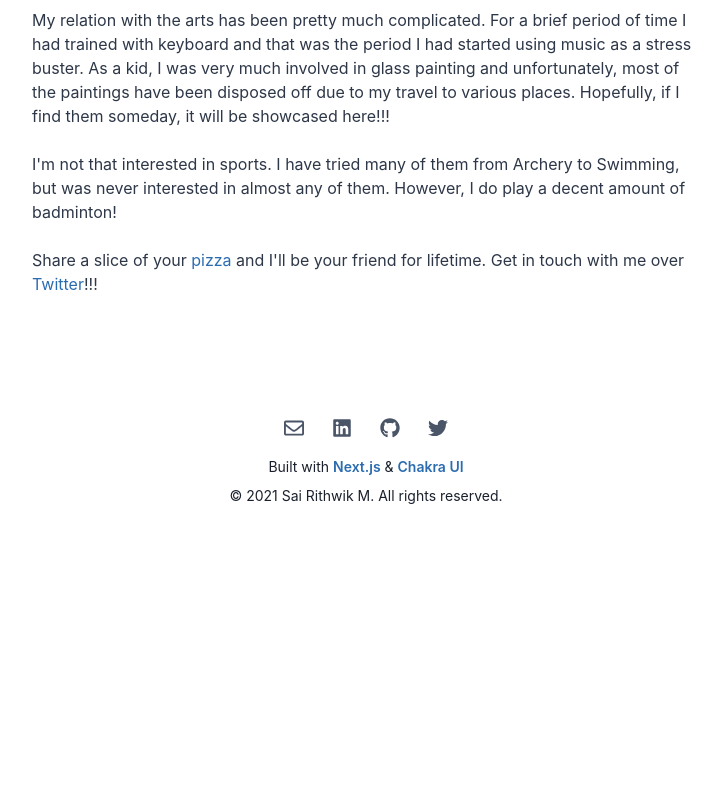
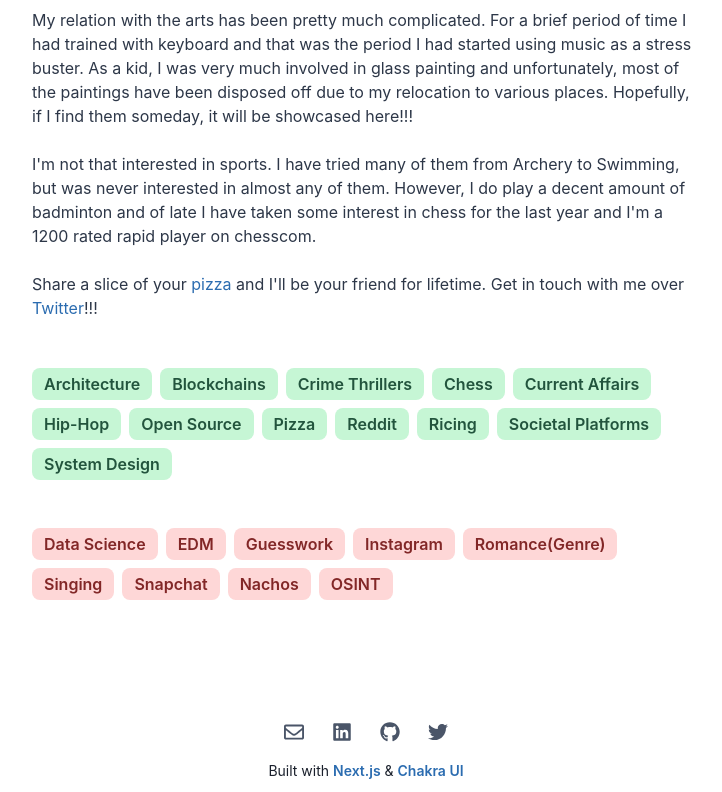
Before and after one commit to rtwksai/portfolio, a Next.js app: page /about in a window 1280 px wide. Shown: the part 830-1622 px from the top of the page, without its empty margins (274-996 px from the left). Before the commit the page ends 1384 px from the top, so only its background shows below. Built offline with nearby package versions, Linux system fonts and the light colour scheme.

Commit message:
Added interests in about page. Credits: https://danielwirtz.com/about

```diff
--- /dev/null
+++ b/components/Interest.js
@@ -0,0 +1,19 @@
+import React from "react";
+import { Box, Tag, WrapItem } from "@chakra-ui/react";
+
+const InterestTag = ({ name, like }) => {
+  return (
+    <WrapItem>
+      <Tag
+        size="lg"
+        variant="subtle"
+        colorScheme={like ? "green" : "red"}
+        rounded="lg"
+      >
+        {name}
+      </Tag>
+    </WrapItem>
+  );
+};
+
+export default InterestTag;
--- a/pages/about.js
+++ b/pages/about.js
@@ -6,22 +6,52 @@ import {
         Heading,
         Stack,
         Text,
+        Box,
+        Wrap,
         Link as ChakraLink,
     } from '@chakra-ui/react';
 import { NextSeo } from 'next-seo'
 import Container from '../components/Container'
 import {linkColor, secondaryTextColor} from '../styles/darkMode'
+import InterestTag from '../components/Interest'
 
 const url = 'https://localhost:3000/'
 const title = 'About - Rithwik'
 const description = "Developer and an undergraduate IIIT Bangalore, India."
 
-export default function Home() {
+
+const Interests = {
+    like: [
+    "Architecture",
+    "Blockchains",
+    "Crime Thrillers",
+    "Chess",
+    "Current Affairs",
+    "Hip-Hop",
+    "Open Source",
+    "Pizza",
+    "Reddit",
+    "Ricing",
+    "Societal Platforms",
+    "System Design"],
+
+    dislike: ["Data Science",
+    "EDM",
+    "Guesswork",
+    "Instagram",
+    "Romance(Genre)",
+    "Singing",
+    "Snapchat",
+    "Nachos",
+    "OSINT"]
+};
+
+
+
+
+export default function About() {
     const [imageLoad, setImageLoad] = useState(false);
     const { colorMode } = useColorMode()
-
-    console.log(colorMode)
-    console.log(linkColor[colorMode])
 	return (
         <>
             {/* TODO add more SEO RELATED STUFF https://www.npmjs.com/package/next-seo */}
@@ -73,7 +103,7 @@ export default function Home() {
                         </Heading>
                         <Text color={secondaryTextColor[colorMode]}>I had got a chance to live in various places.
                             A few of my favourite ones are Kolkata, Bengaluru and Jamshedpur!
-                            When I&apos;m not in Bengaluru, I&apos;m in Chennai. I&apos;m a native Telugu speaker, but I can speak a few more languages like Hindi, Tamil and Bengali as I have been to many places.
+                            When I&apos;m not in Bengaluru, I&apos;m in Chennai. I&apos;m a native Telugu speaker, but I can speak a few more languages like Hindi, Tamil and Bengali as I have lived in many places in India.
                             I try to learn the native language of almost every place I have been to and I hope to learn some Kannada before I graduate from IIIT B.
                         </Text>
                         <br></br>
@@ -100,7 +130,7 @@ export default function Home() {
                             <Text color={secondaryTextColor[colorMode]}>
                             My relation with the arts has been pretty much complicated.
                             For a brief period of time I had trained with keyboard and that was the period I had started using music as a stress buster.
-                            As a kid, I was very much involved in glass painting and unfortunately, most of the paintings have been disposed off due to my travel to various places.
+                            As a kid, I was very much involved in glass painting and unfortunately, most of the paintings have been disposed off due to my relocation to various places.
                             Hopefully, if I find them someday, it will be showcased here!!!
                             </Text>
 
@@ -108,7 +138,7 @@ export default function Home() {
 
                             <Text color={secondaryTextColor[colorMode]}>
                             I&apos;m not that interested in sports. I have tried many of them from Archery to Swimming, but was never interested in almost any of them.
-                            However, I do play a decent amount of badminton!
+                            However, I do play a decent amount of badminton and of late I have taken some interest in chess for the last year and I&apos;m a 1200 rated rapid player on chesscom.
                         </Text>
 
                         <br></br>
@@ -116,7 +146,20 @@ export default function Home() {
                             Share a slice of your <ChakraLink href="https://mojopizza.in/" target="_blank" color={linkColor[colorMode]}>pizza</ChakraLink> and I&apos;ll be your friend for lifetime.
                             Get in touch with me over <ChakraLink href="https://twitter.com/DaKeiser" target="_blank" color={linkColor[colorMode]}>Twitter</ChakraLink>!!!
                         </Text>
+                        <br></br><br></br>
+                        <Wrap>{
+                            Interests.like.map((likes) => (
+                            <InterestTag name={likes} like/>))
+                        }
+                        </Wrap>
+                        <br></br> <br></br>
+                        <Wrap>{
+                            Interests.dislike.map((dislikes) => (
+                            <InterestTag name={dislikes} />))
+                        }
+                        </Wrap>
                     </Flex>
+
                 </Stack>
             </Container>
         </>
--- a/pages/projects.js
+++ b/pages/projects.js
@@ -10,7 +10,7 @@ const url = 'https://localhost:3000/'
 const title = 'Projects - Rithwik'
 const description = "Developer and an undergraduate IIIT Bangalore, India."
 
-export default function Home() {
+export default function Projects() {
     const [imageLoad, setImageLoad] = useState(false);
     const { colorMode } = useColorMode()
 	return (
```
